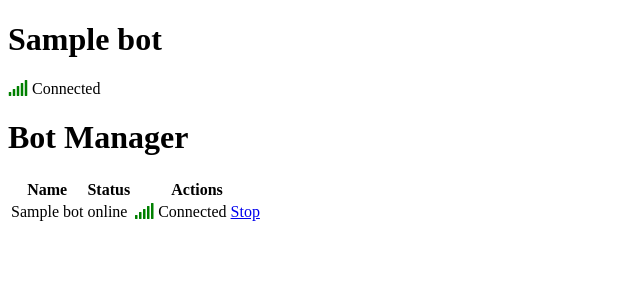
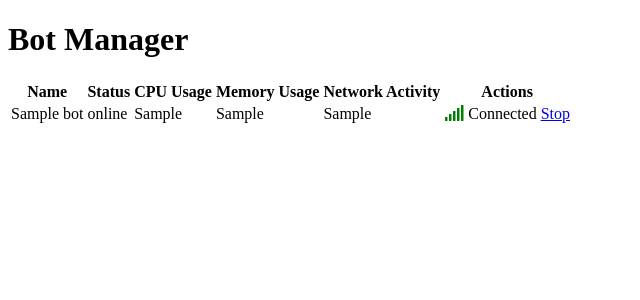
Before and after one commit to WarmMilkCodes/Flask-Discord-Bot-Manager, a Flask app: template templates/status.html in a window 1280 px wide. Shown: the top 300 px of the page, without its empty margins (0-640 px from the left). Run offline with Flask 2, Linux system fonts and the light colour scheme; the template is opened without the code that fills it: most values are stand-ins (such as "Sample title", 1, 10 or a date in 2020).

Commit message:
Add bot monitoring / update staus page

```diff
--- a/main.py
+++ b/main.py
@@ -1,6 +1,7 @@
 from flask import Flask, render_template, request, redirect, url_for, json, Response
 import subprocess
 import config
+import psutil
 
 app = Flask(__name__)
 
@@ -30,6 +31,7 @@ def login():
     else:
         return "Invalid username or password. Please try again."
 
+
 @app.route('/status')
 def status():
     # get the status of the bots
@@ -40,12 +42,27 @@ def status():
     # parse the JSON output and get the status of each bot
     bot_statuses = []
     for bot in json.loads(output):
+        # get CPU and memory usage for the bot process
+        pid = bot['pid']
+        cpu_usage = psutil.Process(pid).cpu_percent()
+        memory_usage = psutil.Process(pid).memory_percent()
+
         bot_statuses.append({
             'name': bot['name'],
-            'status': bot['pm2_env']['status']
+            'status': bot['pm2_env']['status'],
+            'cpu_usage': cpu_usage,
+            'memory_usage': memory_usage
         })
 
-    return render_template('status.html', bot_statuses=bot_statuses)
+    # get system-wide network activity
+    net_io_counters = psutil.net_io_counters()
+    network_stats = {
+        'sent': net_io_counters.bytes_sent,
+        'received': net_io_counters.bytes_recv
+    }
+
+    return render_template('status.html', bot_statuses=bot_statuses, network_stats=network_stats)
+
 
 @app.route('/logs/<bot_name>')
 def logs(bot_name):
--- a/templates/status.html
+++ b/templates/status.html
@@ -1,26 +1,3 @@
-<!DOCTYPE html>
-<html>
-<head>
-    <meta charset="utf-8">
-    <meta name="viewport" content="width=device-width, initial-scale=1">
-    <title>Bot Status</title>
-    <link rel="stylesheet" href="https://cdnjs.cloudflare.com/ajax/libs/font-awesome/5.15.3/css/all.min.css" integrity="sha512-qY0zvRLeV38o+xfyT/l/NXd14IWPPp+X9/gKjxHz2QVzBLHUIJzkFzl+83sEgFkjAaIMCyvsm98lX9jZlRo/aw==" crossorigin="anonymous" referrerpolicy="no-referrer" />
-</head>
-<body>
-    {% for bot in bot_status %}
-    <h1>{{ bot['name'] }}</h1>
-    {% if bot['status'] %}
-        <i class="fas fa-signal" style="color: green;"></i>
-        <span>Connected</span>
-    {% else %}
-        <i class="fas fa-signal" style="color: red;"></i>
-        <span>Offline</span>
-    {% endif %}
-    {% endfor %}
-</body>
-</html>
-
-
 <!DOCTYPE html>
 <html>
 <head>
@@ -33,12 +10,18 @@
 		<tr>
 			<th>Name</th>
 			<th>Status</th>
+			<th>CPU Usage</th>
+			<th>Memory Usage</th>
+			<th>Network Activity</th>
 			<th>Actions</th>
 		</tr>
 		{% for bot in bots %}
 		<tr>
 			<td>{{ bot.name }}</td>
 			<td>{{ bot.status }}</td>
+			<td>{{ bot.cpu_usage }}</td>
+			<td>{{ bot.memory_usage }}</td>
+			<td>{{ bot.network_activity }}</td>
 			<td>
 				{% if bot.status == 'online' %}
                 <i class="fas fa-signal" style="color: green;"></i>
```
